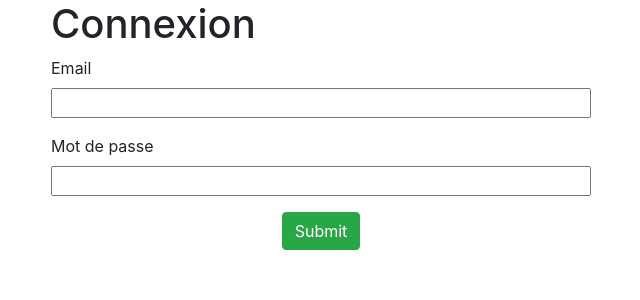
After one commit to RomPiot/symfony_tp, a Symfony app: template templates/account/login.html.twig in a window 1280 px wide. The commit adds this page. Shown: the top 300 px of the page, without its empty margins (319-959 px from the left). Run offline with Twig, Linux system fonts and the light colour scheme; the template is opened without the code that fills it, so the values that code supplies are empty; some libraries are stand-ins or nearby versions.

Commit message:
add login form

```diff
--- /dev/null
+++ b/templates/account/login.html.twig
@@ -0,0 +1,28 @@
+{% extends 'base.html.twig' %}
+
+{% block title %}Connexion{% endblock %}
+
+{% block body %}
+
+<div class="container">
+	<div class="row">
+	<div class="col-3"> </div>
+	<div class="col-6">
+		<h1>Connexion</h1>
+		<form action="" method="post">
+			<div class="form-group">
+				<label for="email" class="w-100">Email</label>
+				<input type="text" name="_username" id="email"  class="w-100">
+			</div>
+				<div class="form-group">
+				<label for="password">Mot de passe</label>
+				<input type="text" name="_password" id="password" class="w-100">
+			</div>
+				<div class="form-group d-flex justify-content-center">
+				<input type="submit" name="email" id="email" class="btn btn-success align-center">
+			</div>
+		</form>
+		</div>
+	</div>
+</div>
+{% endblock %}
--- a/templates/base.html.twig
+++ b/templates/base.html.twig
@@ -9,6 +9,7 @@
         {% endblock %}
     </head>
     <body>
+		{% block body %}
         <div class="menu">
             <a class="menu-item" href="{{ path('post') }}">Accueil</a>
             <a class="menu-item" href="{{ path('post_add') }}">Ajouter Post</a>
@@ -27,6 +28,7 @@
                 </div>
             </aside>
         </div>
+		{% endblock %}
         {% block javascripts %}{% endblock %}
     </body>
 </html>
```
Also changed, not shown: src/Controller/AccountController.php (added, +17 -0 lines), README.md, 1 other file.
